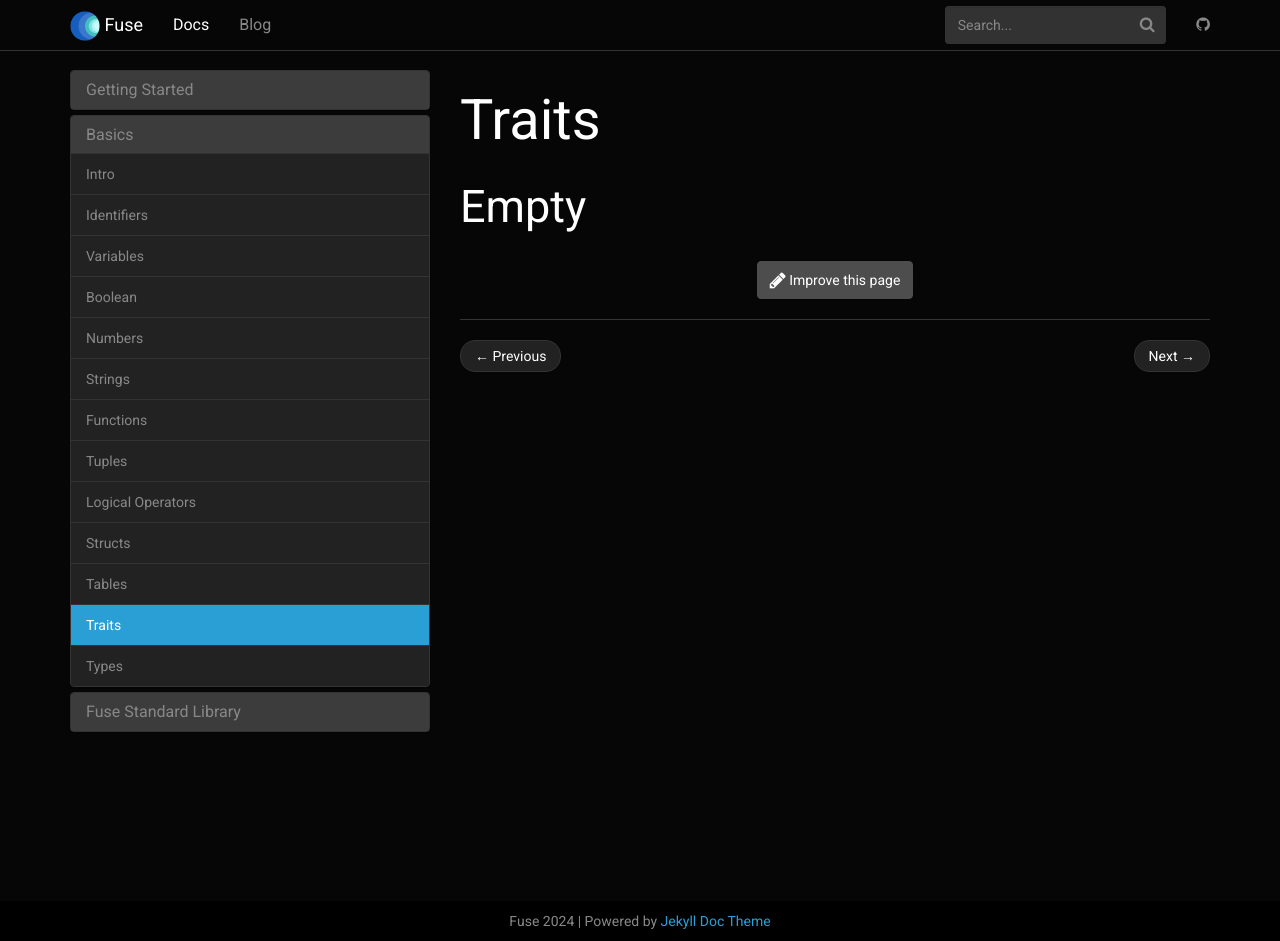
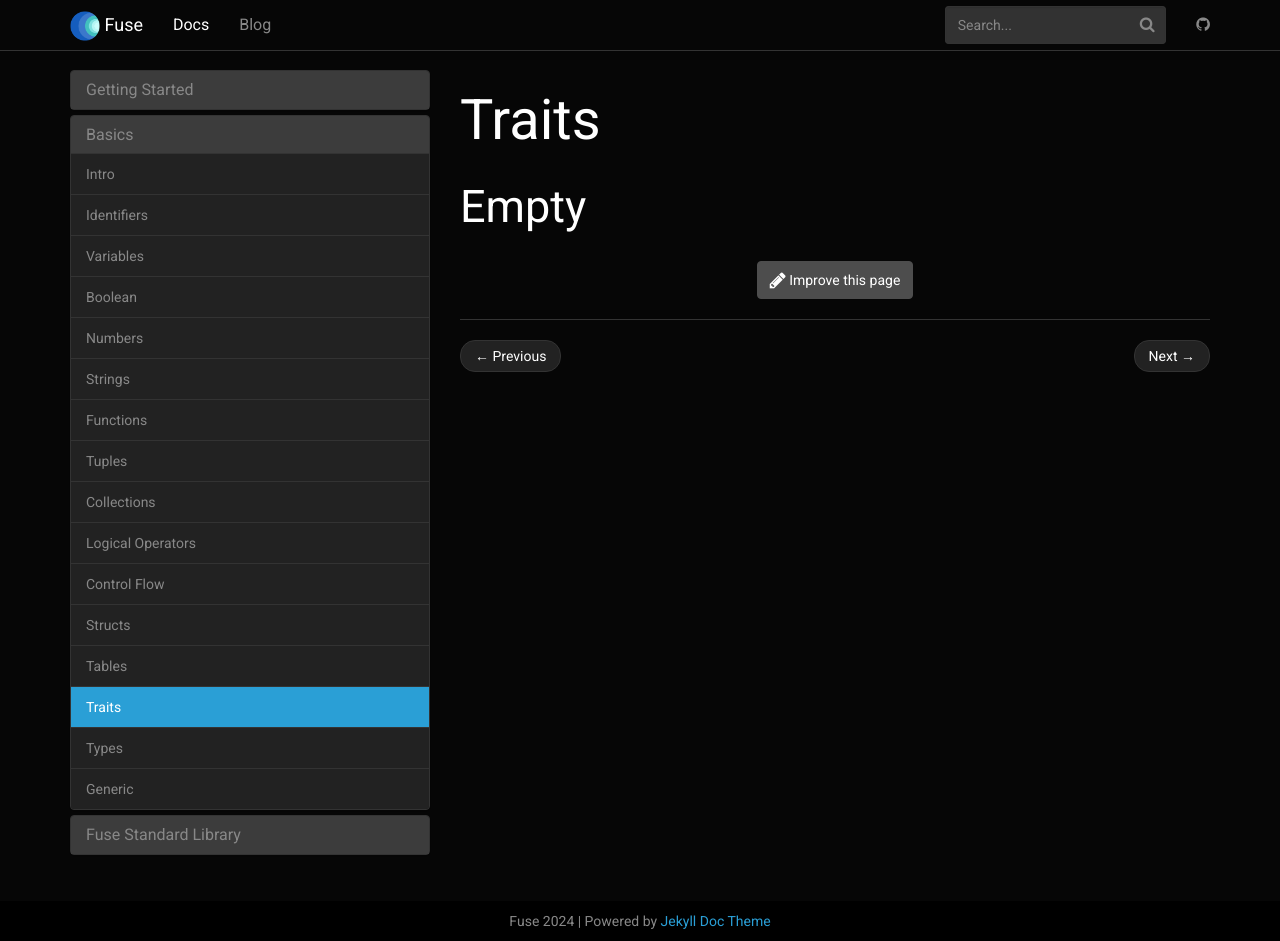
Before and after one commit to fuse-lang/fuse-lang.github.io, a Jekyll site: the page built from _docs/basics/13-traits.md, in a window 1280 px wide and 941 px high. Built offline with Jekyll 4.4.1, drawn with Linux system fonts in a browser that asks for light colours.

Commit message:
reorder and add missing pages to the documentation.

```diff
--- a/_data/docs.yml
+++ b/_data/docs.yml
@@ -15,11 +15,14 @@
   - strings
   - functions
   - tuples
+  - collections
   - logical-ops
+  - control-flow
   - structs
   - tables
   - traits
   - types
+  - generic
 
 - title: Fuse Standard Library
   docs:
--- /dev/null
+++ b/_docs/basics/10-control-flow.md
@@ -0,0 +1,6 @@
+---
+title: Control Flow
+permalink: /docs/control-flow/
+---
+
+### Empty
```
Also changed, not shown: _docs/basics/08-collections.md (added, +6 -0 lines), _docs/basics/15-generic.md (added, +6 -0 lines), _docs/basics/09-logical-ops.md (renamed from _docs/basics/08-logical-ops.md), _docs/basics/11-tables.md (renamed from _docs/basics/09-tables.md), _docs/basics/12-structs.md (renamed from _docs/basics/10-structs.md), _docs/basics/13-traits.md (renamed from _docs/basics/11-traits.md), _docs/basics/14-type.md (renamed from _docs/basics/12-type.md).
